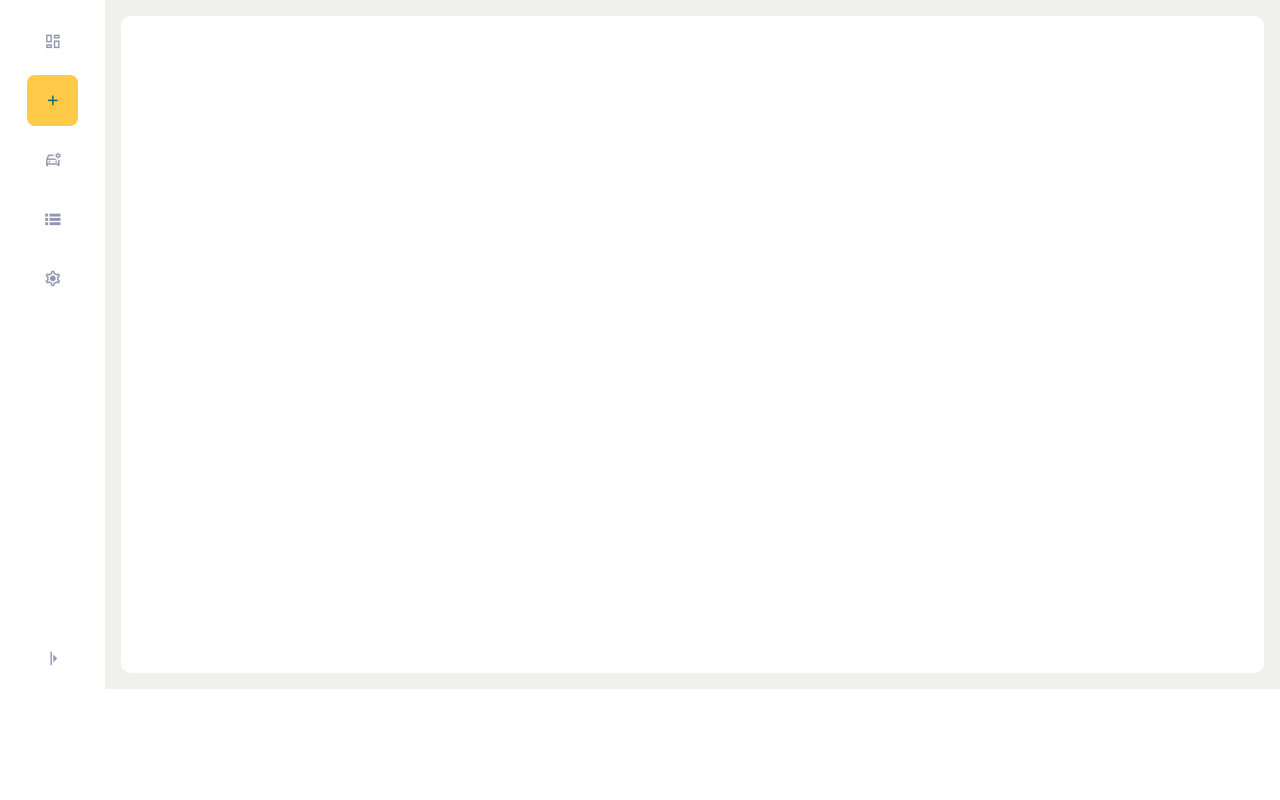
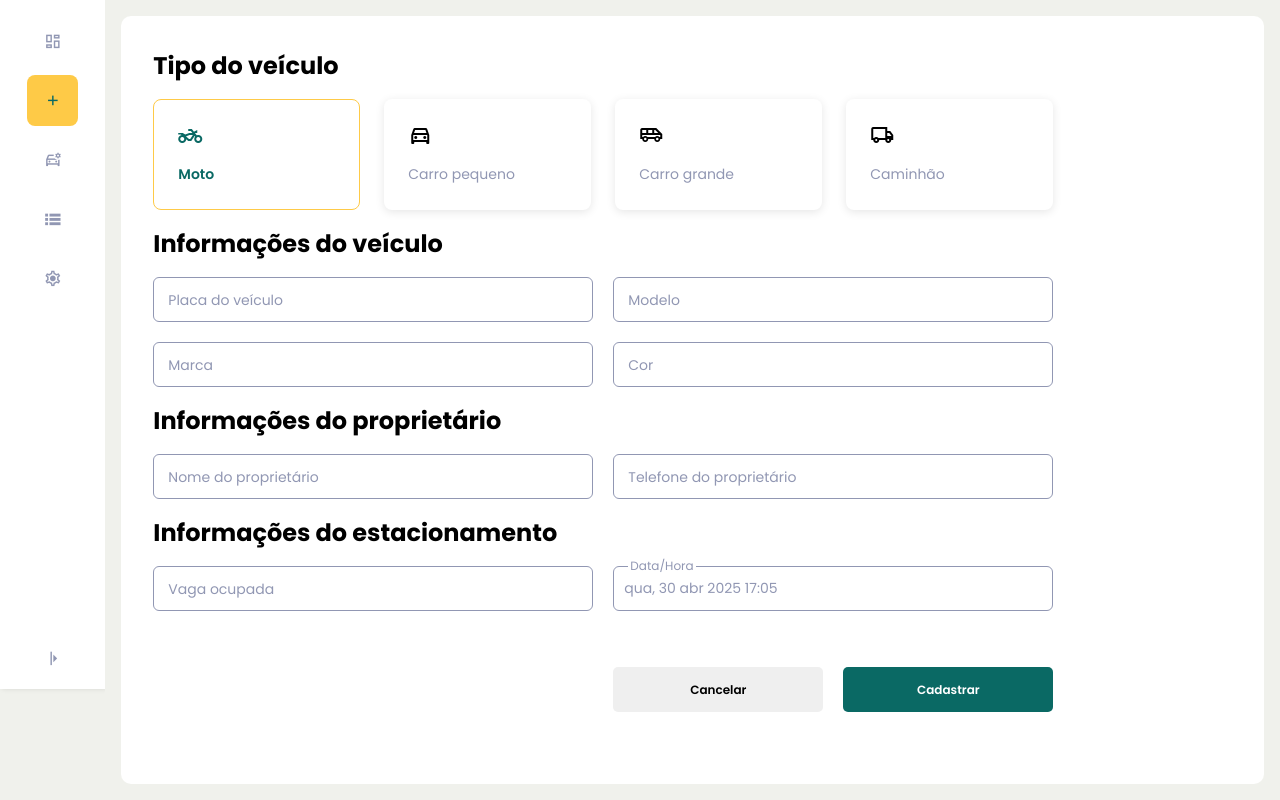
Before and after one commit to igorxoi/trabalho, a PHP site: page /cadastro.html in a window 1280 px wide. Shown: the part 111-911 px from the top of the page. Before the commit the page ends 800 px from the top, so only its background shows below. Run offline with PHP 8.4, Linux system fonts and the light colour scheme.

Commit message:
feat: criando telas de cadastro do veiculo e configurações

```diff
--- a/cadastro.html
+++ b/cadastro.html
@@ -27,7 +27,7 @@
           </li>
         </a>
         <a href="cadastro.html">
-          <li class="item-menu active">
+          <li class="item-menu ativo">
             <i class="material-symbols-outlined">add</i>
             <span>Cadastro de Veículo</span>
           </li>
@@ -56,6 +56,7 @@
         </li>
       </ul>
     </nav>
+
     <main class="main--container">
       <header class="header--conteudo">
         <div class="header--titulo">
@@ -63,8 +64,116 @@
           <span class="header--subtitulo"></span>
         </div>
       </header>
+
       <div class="cadastro-veiculo--container">
+        <h2>Tipo do veículo</h2>
+        <form action="">
+          <div class="selecao-tipo-veiculo">
+            <div
+              class="opcao-tipo-veiculo ativo"
+              id="veiculo-moto"
+              onclick="selecionarTipoVeiculo(1)"
+            >
+              <i class="material-symbols-outlined">two_wheeler</i>
+              <span>Moto</span>
+            </div>
+            <div
+              class="opcao-tipo-veiculo"
+              id="veiculo-carro-pequeno"
+              onclick="selecionarTipoVeiculo(2)"
+            >
+              <i class="material-symbols-outlined">directions_car</i>
+              <span>Carro pequeno</span>
+            </div>
+            <div
+              class="opcao-tipo-veiculo"
+              id="veiculo-carro-grande"
+              onclick="selecionarTipoVeiculo(3)"
+            >
+              <i class="material-symbols-outlined">airport_shuttle</i>
+              <span>Carro grande</span>
+            </div>
+            <div
+              class="opcao-tipo-veiculo"
+              id="veiculo-caminhao"
+              onclick="selecionarTipoVeiculo(4)"
+            >
+              <i class="material-symbols-outlined">local_shipping</i>
+              <span>Caminhão</span>
+            </div>
+            <input type="hidden" name="tipo" required id="tipo" value="1" />
+          </div>
 
+          <h2>Informações do veículo</h2>
+
+          <div class="grupo-input">
+            <div class="input-formulario">
+              <input type="text" name="placa" required id="placa" />
+              <label for="placa">Placa do veículo</label>
+            </div>
+            <div class="input-formulario">
+              <input type="text" name="modelo" required id="modelo" />
+              <label for="modelo">Modelo</label>
+            </div>
+            <div class="input-formulario">
+              <input type="text" name="marca" required id="marca" />
+              <label for="marca">Marca</label>
+            </div>
+            <div class="input-formulario">
+              <input type="text" name="cor" required id="cor" />
+              <label for="cor">Cor</label>
+            </div>
+          </div>
+
+          <h2>Informações do proprietário</h2>
+
+          <div class="grupo-input">
+            <div class="input-formulario">
+              <input
+                type="text"
+                name="nome_proprietario"
+                required
+                id="nome_proprietario"
+              />
+              <label for="nome_proprietário">Nome do proprietário</label>
+            </div>
+            <div class="input-formulario">
+              <input
+                type="text"
+                name="telefone_proprietario"
+                required
+                id="telefone_proprietario"
+              />
+              <label for="telefone_proprietario">
+                Telefone do proprietário
+              </label>
+            </div>
+          </div>
+
+          <h2>Informações do estacionamento</h2>
+
+          <div class="grupo-input">
+            <div class="input-formulario">
+              <input type="text" name="vaga" required id="vaga" />
+              <label for="vaga">Vaga ocupada</label>
+            </div>
+            <div class="input-formulario">
+              <input
+                type="text"
+                name="data_hora"
+                disabled
+                required
+                id="data_hora"
+              />
+              <label for="data_hora">Data/Hora</label>
+            </div>
+          </div>
+
+          <div class="acoes-cadastrar-veiculo">
+            <button onclick="navegarPara('dashboard')">Cancelar</button>
+            <input type="submit" value="Cadastrar">
+          </div>
+        </form>
       </div>
     </main>
   </body>
--- a/gerenciar.html
+++ b/gerenciar.html
@@ -33,7 +33,7 @@
           </li>
         </a>
         <a href="gerenciar.html">
-          <li class="item-menu active">
+          <li class="item-menu ativo">
             <i class="material-symbols-outlined">car_gear</i>
             <span>Gerenciar Estacionamento</span>
           </li>
--- a/historico.html
+++ b/historico.html
@@ -39,7 +39,7 @@
           </li>
         </a>
         <a href="historico.html">
-          <li class="item-menu active">
+          <li class="item-menu ativo">
             <i class="material-symbols-outlined">lists</i>
             <span>Histórico</span>
           </li>
@@ -142,7 +142,7 @@
         <!-- <div class="pagination--content">
             <div class="pagination">
               <button onclick="paginaAnterior()">Anterior</button>
-              <span class="page-info active">1</span>
+              <span class="page-info ativo">1</span>
               <span class="page-info">2</span>
               <span class="page-info">3</span>
               <span class="page-info">4</span>
--- a/index.html
+++ b/index.html
@@ -21,7 +21,7 @@
       </div>
       <ul class="menu">
         <a href="index.html">
-          <li class="item-menu active">
+          <li class="item-menu ativo">
             <i class="material-symbols-outlined">dashboard</i>
             <span>Dashboard</span>
           </li>
--- a/js/script.js
+++ b/js/script.js
@@ -29,9 +29,7 @@ function obterData(abreviado) {
     });
   }
 
-  const resultado = `${dataFormatada} ${horaFormatada}`;
-
-  document.querySelector(".header--subtitulo").textContent = resultado;
+  return (resultado = `${dataFormatada} ${horaFormatada}`);
 }
 
 const sidebar = document.querySelector(".sidebar");
@@ -45,12 +43,52 @@ function definirDisplay(elements, displayStyle) {
 }
 
 function expandirMenu() {
-  const expandido = sidebar.classList.contains("sidebar--active");
+  const expandido = sidebar.classList.contains("sidebar--ativo");
 
-  sidebar.classList.toggle("sidebar--active");
+  sidebar.classList.toggle("sidebar--ativo");
   iconeMenu.textContent = expandido ? "arrow_menu_open" : "arrow_menu_close";
 
   definirDisplay(menuItem, expandido ? "none" : "block");
 }
 
-obterData(false);
+const dataExtenso = obterData(false);
+const dataAbreviada = obterData(true);
+
+document.querySelector(".header--subtitulo").textContent = dataExtenso;
+document.querySelector("#data_hora").value = dataAbreviada;
+
+const cardsTipo = document.querySelectorAll(".opcao-tipo-veiculo");
+
+function selecionarTipoVeiculo(idTipo) {
+  const tipoVeiculoMap = {
+    1: "#veiculo-moto",
+    2: "#veiculo-carro-pequeno",
+    3: "#veiculo-carro-grande",
+    4: "#veiculo-caminhao",
+  };
+
+  const seletor = tipoVeiculoMap[idTipo];
+  const cardSelecionado = document.querySelector(seletor);
+
+  if (cardSelecionado) {
+    definirCardAtivo(cardSelecionado, idTipo);
+  }
+}
+
+function definirCardAtivo(cardAtivo, idTipo) {
+  cardsTipo.forEach((card) => card.classList.remove("ativo"));
+  document.querySelector("#tipo").value = idTipo;
+  cardAtivo.classList.add("ativo");
+}
+
+function navegarPara(tela) {
+  const navegacao = {
+    dashboard: "index.html",
+    gerenciar: "gerenciar.html",
+    cadastro: "cadastro.html",
+    configuracoes: "configuracoes.html",
+    historico: "historico.html"
+  };
+
+  window.location = navegacao[tela];
+}
--- a/style.css
+++ b/style.css
@@ -38,7 +38,7 @@ body {
   box-shadow: 2px 0 5px rgba(0, 0, 0, 0.1);
 }
 
-.sidebar--active {
+.sidebar--ativo {
   width: 400px;
   transition: 0.5s;
   display: block;
@@ -75,7 +75,7 @@ body {
 }
 
 .menu li:hover,
-.item-menu.active {
+.item-menu.ativo {
   color: var(--cor-primaria);
   font-weight: 600;
   background-color: var(--cor-secundaria);
@@ -136,7 +136,7 @@ a {
   color: var(--cor-texto-primario);
 }
 
-.header--titulo span {
+.header--titulo span, .configuracoes--container form span {
   font-size: 14px;
   color: var(--cor-cinza);
 }
@@ -255,7 +255,8 @@ hr {
   gap: 8px;
 }
 
-button {
+button,
+input[type="submit"] {
   width: 100%;
   border: 0;
   padding: 8px 16px;
@@ -315,6 +316,115 @@ tr:hover {
   background: #f9f9f9;
 }
 
+/* CADSATRO */
+.selecao-tipo-veiculo {
+  display: grid;
+  grid-template-columns: repeat(auto-fit, minmax(200px, 1fr));
+  max-width: 900px;
+  gap: 24px;
+  padding: 1rem 0;
+}
+
+.opcao-tipo-veiculo {
+  border-radius: 8px;
+  background: var(--cor-branco);
+  padding: 24px;
+  display: grid;
+  gap: 16px;
+  width: 100%;
+  box-shadow: 0 2px 10px rgba(0, 0, 0, 0.1);
+  cursor: pointer;
+}
+
+.opcao-tipo-veiculo.ativo {
+  border: 1px solid var(--cor-secundaria);
+  box-shadow: none;
+  color: var(--cor-primaria);
+}
+
+.opcao-tipo-veiculo.ativo span {
+  font-weight: 600;
+  color: var(--cor-primaria);
+}
+
+.opcao-tipo-veiculo span {
+  font-size: 14px;
+  color: var(--cor-cinza);
+}
+
+.grupo-input {
+  display: grid;
+  grid-template-columns: repeat(auto-fit, minmax(100px, 440px));
+  gap: 20px;
+  padding: 1rem 0;
+  max-width: 900px;
+}
+
+.acoes-cadastrar-veiculo {
+  display: grid;
+  grid-template-columns: repeat(auto-fit, minmax(100px, 210px));
+  gap: 20px;
+  padding: 2.5rem 0;
+  place-content: end;
+  max-width: 900px;
+}
+
+.acoes-cadastrar-veiculo button,
+.acoes-cadastrar-veiculo input {
+  height: 45px;
+}
+
+.acoes-cadastrar-veiculo input {
+  background: var(--cor-primaria);
+  color: var(--cor-branco);
+}
+
+.input-formulario {
+  position: relative;
+}
+
+.input-formulario input {
+  width: 100%;
+  height: 45px;
+  border-radius: 6px;
+  font-size: 14px;
+  padding: 0 10px;
+  border: 1px solid var(--cor-cinza);
+  background: transparent;
+  color: var(--cor-cinza);
+  outline: none;
+}
+
+.input-formulario label {
+  position: absolute;
+  top: 50%;
+  left: 15px;
+  transform: translateY(-50%);
+  color: var(--cor-cinza);
+  font-size: 14px;
+  pointer-events: none;
+  transition: 0.3s;
+}
+
+input:focus ~ label,
+input:valid ~ label,
+input:disabled ~ label {
+  top: 0;
+  left: 15px;
+  font-size: 12px;
+  padding: 0 2px;
+  background: var(--cor-branco);
+}
+
+/* CONFIGURACAO */
+.configuracoes--container .grupo-input {
+  padding: .5rem 0 1rem
+}
+
+.configuracoes--container h2 {
+  margin-bottom: 1rem;
+}
+
 @media (max-width: 680px) {
   .header--conteudo {
     height: auto;
@@ -329,7 +439,7 @@ tr:hover {
     padding: 0;
   }
 
-  .input-container {
+  .grupo-input {
     grid-template-columns: 1fr;
   }
 }
```
Also changed, not shown: configuracoes.html (+90 -1 lines).
